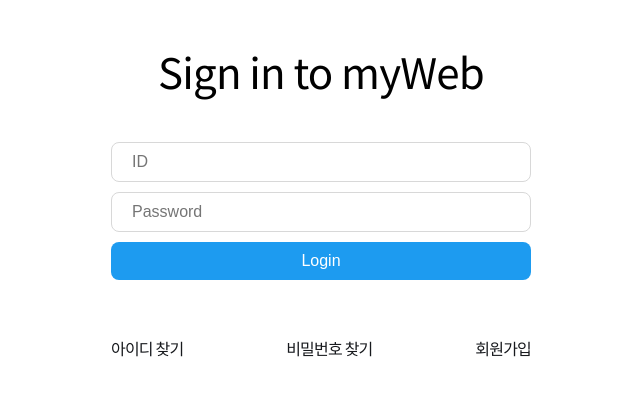
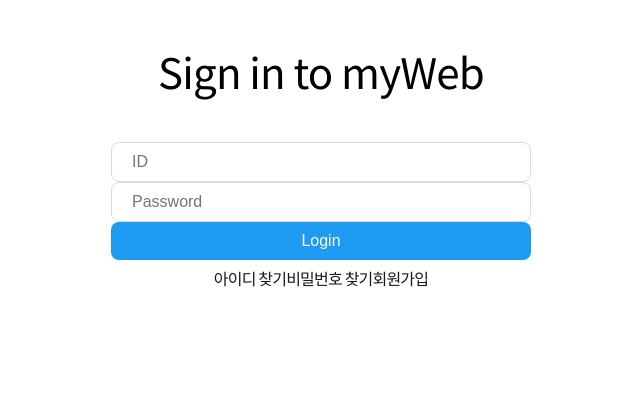
Before and after one commit to kim0tae/FE, a React (Vite) app: page /login in a window 1280 px wide. Shown: the top 396 px of the page, without its empty margins (319-959 px from the left). Built offline with nearby package versions, Linux system fonts and the light colour scheme.

Commit message:
[UPDATE] ul 태그 1차 수정

```diff
--- a/src/components/styles/ui-components.ts
+++ b/src/components/styles/ui-components.ts
@@ -18,9 +18,16 @@ export const ColumnWrapper = styled.div`
   padding: 50px 0px;
 `;
 
+export const Wrapper = styled.div`
+  display: flex;
+  align-items: center;
+  justify-content: center;
+`;
+
 export const Input = styled.input`
   padding: 10px 20px;
-  border: 1px solid #d8d8d8;
+  box-shadow: none;
+  border: 1px solid #dadada;
   border-radius: 8px;
   width: 100%;
   font-size: 16px;
--- a/src/routes/login.tsx
+++ b/src/routes/login.tsx
@@ -13,13 +13,16 @@ const Form = styled.form`
   margin-bottom: 10px;
   display: flex;
   flex-direction: column;
-  gap: 10px;
   width: 100%;
 `;
 
 const ALink = styled.a`
   color: #17191d;
   text-decoration: none;
+`;
+
+const GnbLists = styled.ul`
+  display: flex;
 `;
 
 export default function CreateAccount() {
@@ -33,11 +36,19 @@ export default function CreateAccount() {
           <S.Input name="email" placeholder="Password" type="password" required />
           <S.Input type="submit" value={isLoading ? 'Loading...' : 'Login'} />
         </Form>
-        <S.RowWrapper>
-          <ALink href="/join">아이디 찾기</ALink>
-          <ALink href="/join">비밀번호 찾기</ALink>
-          <ALink href="/join">회원가입</ALink>
-        </S.RowWrapper>
+        <S.Wrapper>
+          <GnbLists>
+            <li>
+              <ALink href="/join">아이디 찾기</ALink>
+            </li>
+            <li>
+              <ALink href="/join">비밀번호 찾기</ALink>
+            </li>
+            <li>
+              <ALink href="/join">회원가입</ALink>
+            </li>
+          </GnbLists>
+        </S.Wrapper>
       </S.ColumnWrapper>
     </>
   );
```
